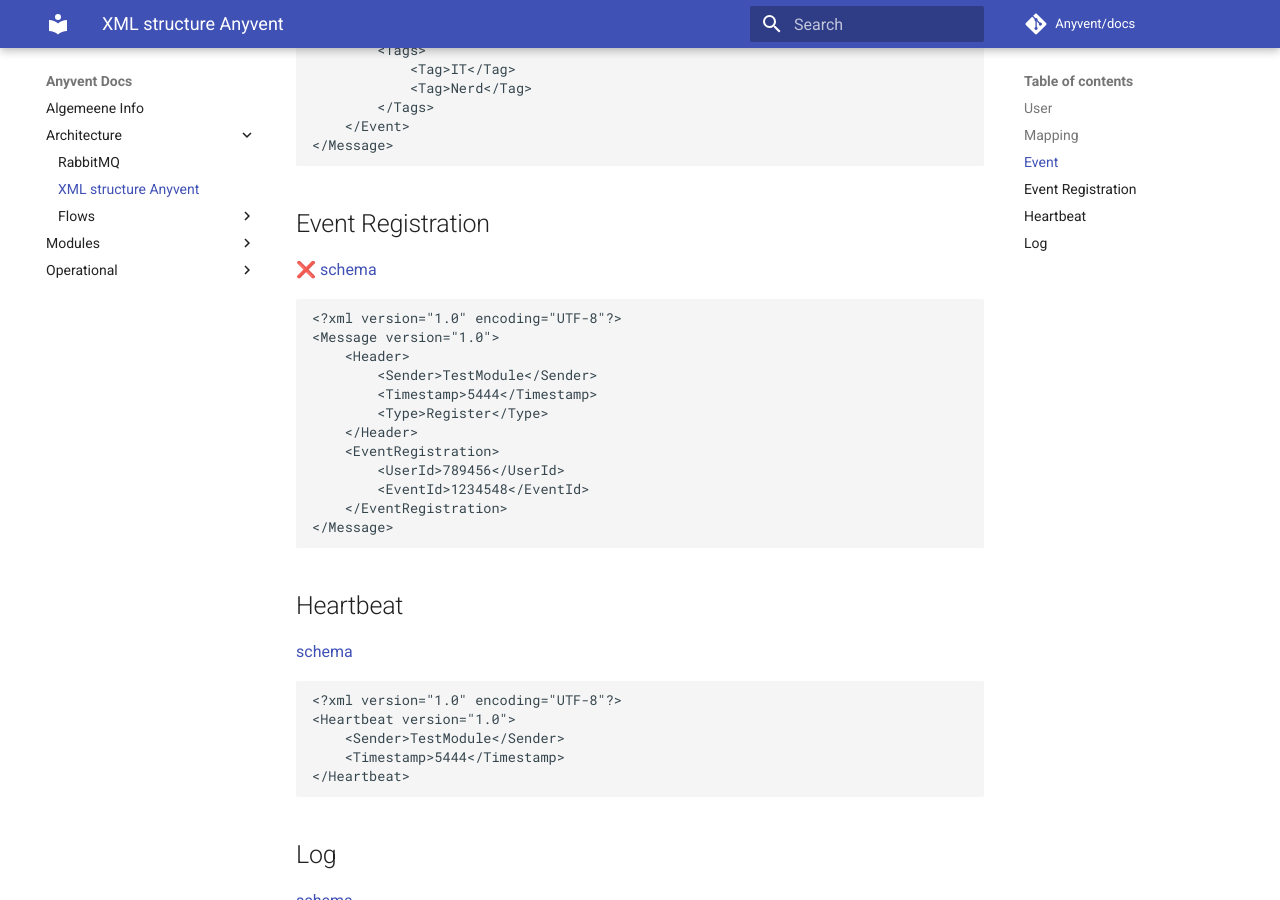
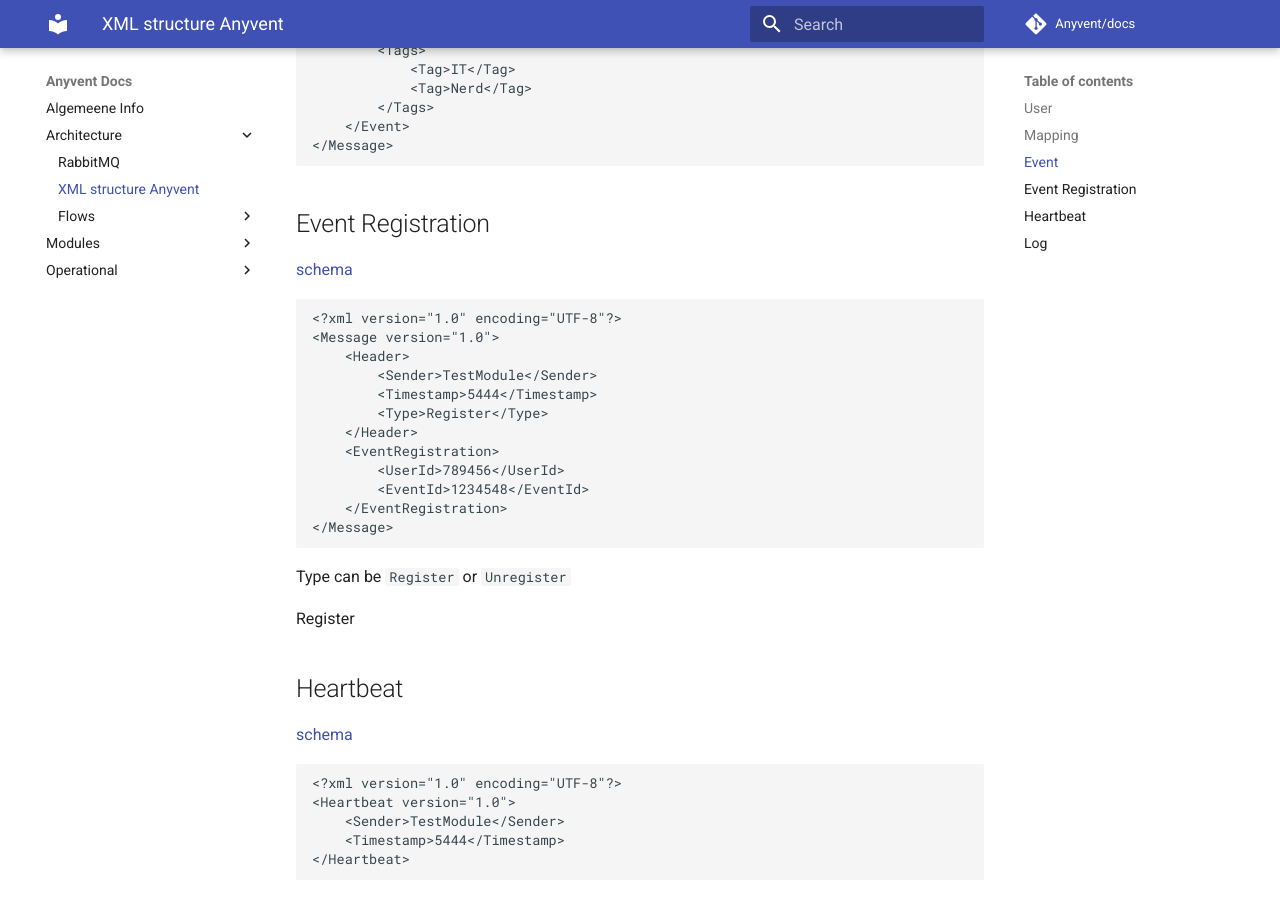
Before and after one commit to seppeconinx/docs, an MkDocs documentation site: the page built from docs/architecture/XML.md, in a window 1280 px wide and 900 px high, scrolled down 1718 px. Built offline with MkDocs 1.6.1 and Material for MkDocs 9.7.7, drawn with Linux system fonts in a browser that asks for light colours; comment, search, counter and statistics services are not loaded.

````diff
--- a/docs/architecture/XML.md
+++ b/docs/architecture/XML.md
@@ -80,7 +80,7 @@
 ```
 
 ## Event Registration
-❌ [schema](https://raw.githubusercontent.com/Anyvent/XSD/master/event_registration.xsd)
+[schema](https://raw.githubusercontent.com/Anyvent/XSD/master/event_registration.xsd)
 ```xml
 <?xml version="1.0" encoding="UTF-8"?>
 <Message version="1.0">
@@ -95,6 +95,9 @@
     </EventRegistration>
 </Message>
 ```
+Type can be `Register` or `Unregister`
+
+Register
 
 ## Heartbeat
 [schema](https://raw.githubusercontent.com/Anyvent/XSD/master/heartbeat.xsd)
````
